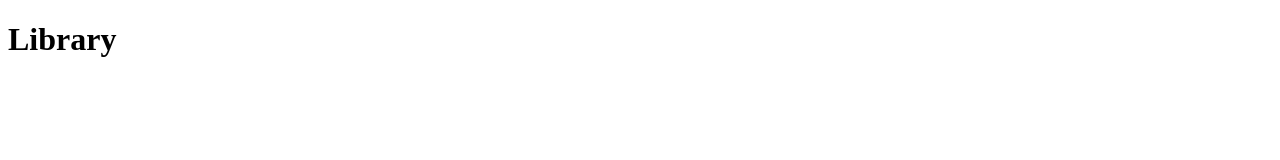
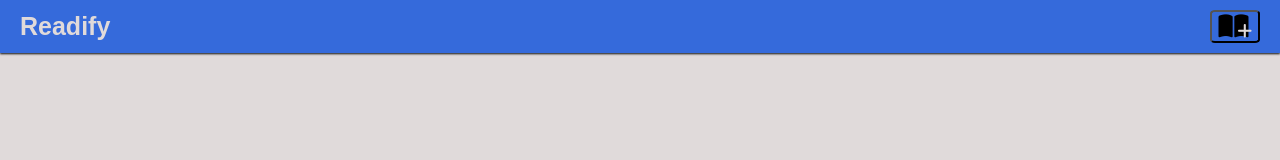
Before and after one commit to Samuelisch/Library, a plain HTML site: page index.html in a window 1280 px wide. Drawn offline with Linux system fonts and the light colour scheme.

Commit message:
Completed header

```diff
--- a/index.html
+++ b/index.html
@@ -5,11 +5,14 @@
         <meta name="viewport" content="width=device-width", initial-scale="1">
         <title>Library</title>
         <link rel="stylesheet" href="style.css">
+        <script src="https://kit.fontawesome.com/54614d917d.js" crossorigin="anonymous"></script>
     </head>
 
     <body>
         <header>
-            <h1>Library</h1>
+            <h1>Readify</h1>
+
+            <button class="add-btn"><i class="fas fa-book-open fa-2x"></i><i class="fas fa-plus fa-lg"></i></button>
         </header>
 
         <script src="js/script.js"></script>
--- a/style.css
+++ b/style.css
@@ -0,0 +1,49 @@
+:root {
+    --blue: rgb(53, 106, 219);
+    --black: rgb(12, 12, 12);
+    --white: rgb(224, 218, 218);
+}
+
+html,
+body {
+    font-size: 10px;
+    font-family: Arial, Helvetica, serif;
+    background-color: var(--white);
+    color: var(--white);
+    margin: 0;
+}
+
+header {
+    display: flex;
+    justify-content: space-between;
+    align-items: center;
+    padding: 1rem 2rem;
+    background-color: var(--blue);
+    box-shadow: 0 1px 2px var(--black);
+}
+
+h1 {
+    margin: 0;
+    font-size: 2.5rem;
+}
+
+.add-btn {
+    background-color: var(--blue);
+    border-radius: 10%;
+    z-index: 0;
+}
+
+.add-btn:hover{
+    background-color: rgb(80, 124, 218)
+}
+
+.fa-plus {
+    color: var(--white);
+    margin-left: -11px;
+    z-index: 1;
+    transition: transform .7s ease-out;
+}
+
+.add-btn:hover .fa-plus{
+    transform: rotate(360deg);
+}
```
